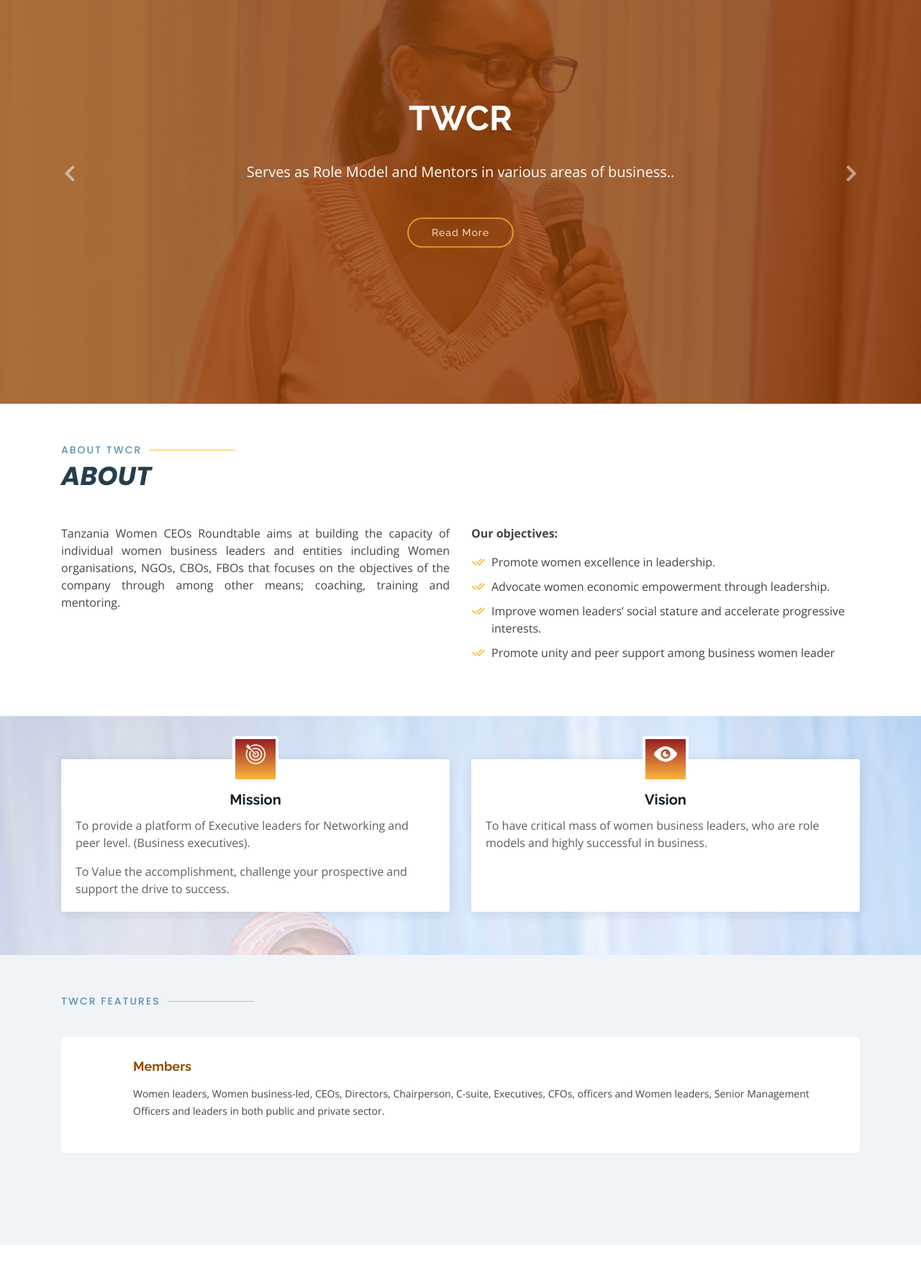
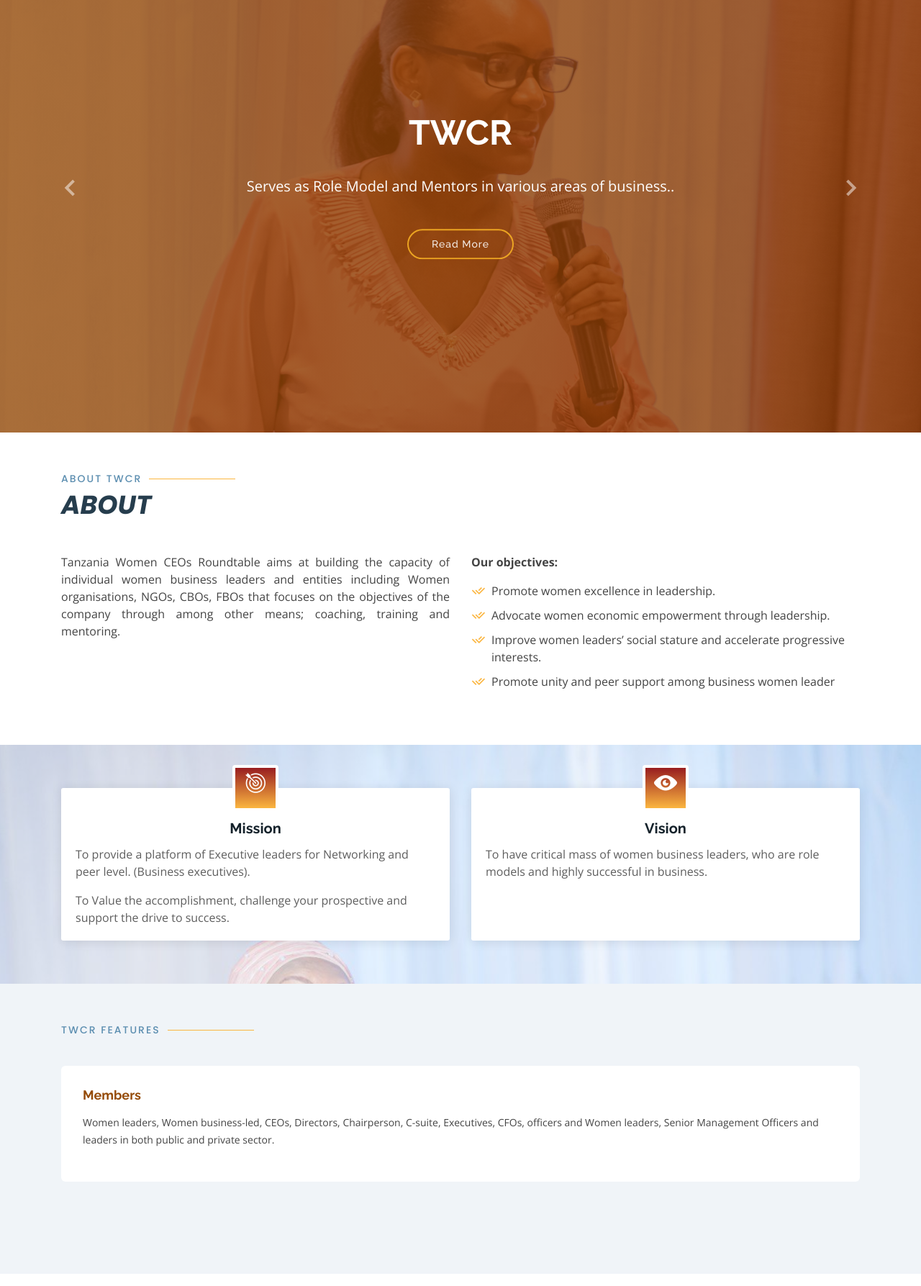
Before and after one commit to Emt-tz/twcr, a plain HTML site: page home/index.html in a window 1280 px wide. Shown: the part 79-1866 px from the top of the page at 72% size. Drawn offline with nearby package versions, Linux system fonts and the light colour scheme.

Commit message:
new
build

```diff
--- a/home/assets/css/style.css
+++ b/home/assets/css/style.css
@@ -420,11 +420,12 @@ h1, h2, h3, h4, h5, h6 {
 --------------------------------------------------------------*/
 #hero {
   width: 100%;
-  height: 80vh;
+  height: 85vh;
   overflow: hidden;
   position: relative;
   background: url("../img/hero-bg.jpg") top center;
   background-size: cover;
+  background-attachment: fixed;
   position: relative;
   /* margin-bottom: 0px; */
 }
@@ -1143,14 +1144,15 @@ section {
   background: #fff;
 }
 
-.services .icon-box i {
+/* .services .icon-box i {
   float: left;
   color: #954b08;
   font-size: 40px;
-}
+  background-image: linear-gradient(#fbb640, #981d20) !important;
+} */
 
 .services .icon-box h4 {
-  margin-left: 70px;
+  /* margin-left: 70px; */
   font-weight: 700;
   margin-bottom: 15px;
   font-size: 18px;
@@ -1166,7 +1168,7 @@ section {
 }
 
 .services .icon-box p {
-  margin-left: 70px;
+  /* margin-left: 70px; */
   line-height: 24px;
   font-size: 14px;
 }
```
